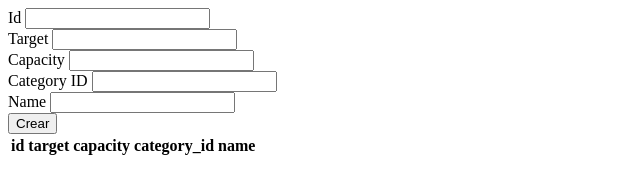
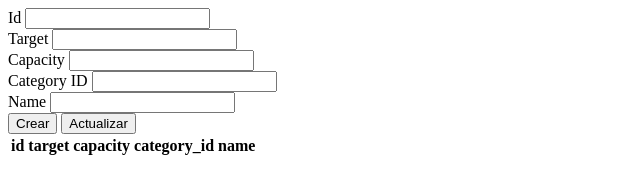
Before and after one commit to camodesign/reto--2, a plain HTML site: page index.html in a window 1280 px wide. Shown: the whole page, without its empty margins (0-640 px from the left). Drawn offline with nearby package versions, Linux system fonts and the light colour scheme; no server answers.

Commit message:
creación put

```diff
--- a/index.html
+++ b/index.html
@@ -35,6 +35,7 @@
       <input id="name" type="text">
     </div>
     <button onclick="crearTabla()">Crear</button>
+    <button onclick="actualizarTabla()">Actualizar</button>
     <br/>
 
     <table>
@@ -128,6 +129,37 @@
 
     });
   }
+  function actualizarTabla() {
+    var id= $("#id").val();
+    var target= $("#target").val();
+    var capacity= $("#capacity").val();
+    var category_id= $("#category_id").val();
+    var name= $("#name").val();
+    $.ajax({
+      url: 'https://g5417ca5525e850-db202109252351.adb.sa-saopaulo-1.oraclecloudapps.com/ords/admin/library/library',
+      type: 'PUT',
+      dataType: 'json',
+      data: {
+        id:id,
+        target:target,
+        capacity:capacity,
+        category_id:category_id,
+        name:name
+      },
+      success: function(response) {
+        console.log(response);
+
+      },
+      error: function(xhr, status) {
+        console.log(xhr.responseText);
+      },
+      complete: function(xhr, status) {
+        cargarTabla();
+        console.log(xhr.responseText);
+      }
+
+    });
+  }
   $(document).ready(function() {
     cargarTabla();
   });
```
